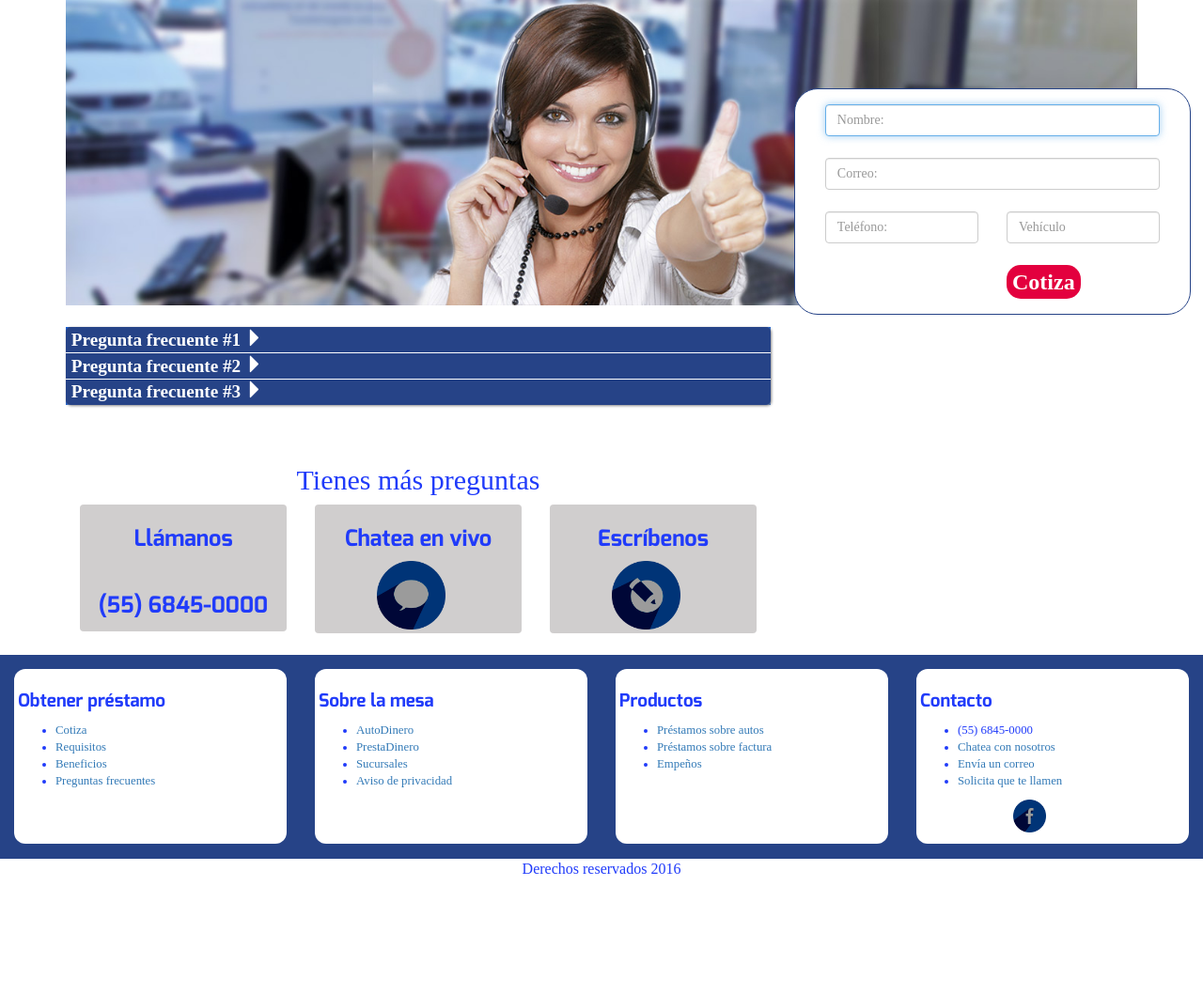
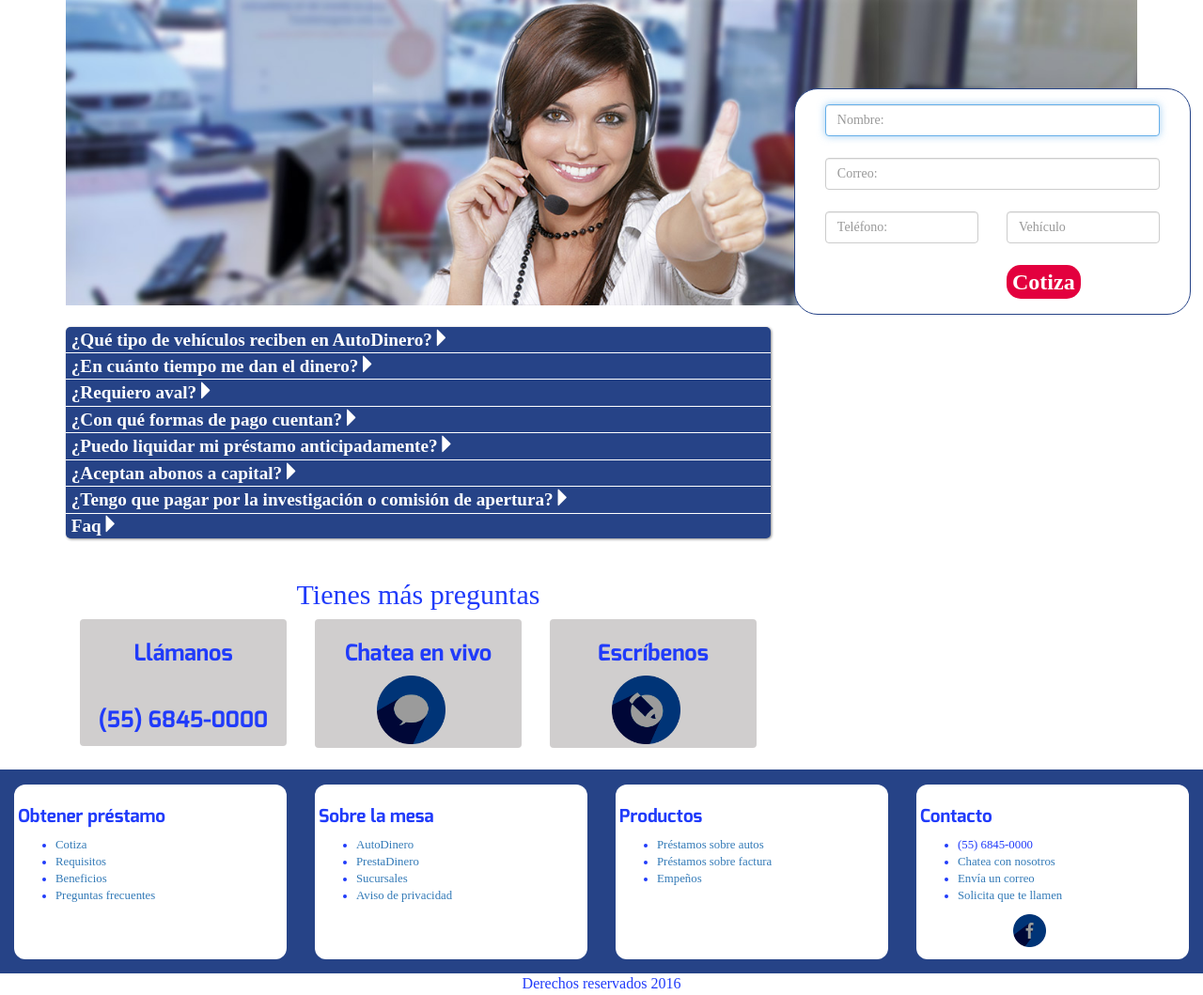
Before and after one commit to alesito500/PDI_web, a PHP site: page /faq.html in a window 1280 px wide. Shown: the part 106-1165 px from the top of the page at 94% size. Before the commit the page ends 1036 px from the top, so only its background shows below. Run offline with PHP 8.4, Linux system fonts and the light colour scheme; some libraries are stand-ins or nearby versions.

Commit message:
Comienzo de las preguntas frecuentes

```diff
--- a/html/css/style.css
+++ b/html/css/style.css
@@ -209,6 +209,9 @@ legend{
 	line-height: 1.6em;
 	text-align: justify;
 }
+#menufaq ul li{
+  padding: 0.8em;
+}
 
 #menufaq a:hover{
   color:#F9B855;
@@ -232,17 +235,6 @@ legend{
 }
 #menufaq li ul {display:none;}
 
-.dl_faq{
-  display: block;
-  background-color: #165dd2;
-}
-.dl_faq dt{
-  background-color: #dae1f3;
-  font-family: 'Exo Bold', sans-serif;
-}
-.dl_faq dd{
-  color: #fff;
-}
 .opciones_faq {
 	background-color: #d0cece;
 	text-align: center;
@@ -270,3 +262,6 @@ legend{
 footer{
   text-align: center;
 }
+.dl-list dt{
+  list-style-type: circle;
+}
--- a/html/faq.html
+++ b/html/faq.html
@@ -94,28 +94,93 @@
 		<div class="row">
         	<div class="col-sm-8">
           		<article>
-            		<dl class="dl_faq">
                 <ul id="menufaq" class="ulfaq">
-							<li><a href="#">Pregunta frecuente #1 <span class="glyphicon glyphicon-triangle-right" aria-hidden="true"></span></a>
+							<li><a href="#">¿Qué tipo de vehículos reciben en AutoDinero?<span class="glyphicon glyphicon-triangle-right" aria-hidden="true"></span></a>
 								<ul>
-									<li>Respuesta número 1. Lorem ipsum dolor sit amet, consectetur adipisicing elit, sed do eiusmod tempor incididunt ut labore et dolore magna aliqua. Ut enim ad minim veniam, quis nostrud exercitation ullamco laboris nisi ut aliquip ex ea commodo consequat. Duis aute irure dolor in reprehenderit in voluptate velit esse cillum dolore eu fugiat nulla pariatur. Excepteur sint occaecat cupidatat non proident, sunt in culpa qui officia deserunt mollit anim id est laborum.
+									<li>
+                    En AutoDinero recibimos autos particulares, de empresas y refacturados. No se reciben autos de aseguradora, taxis, de transporte público ni de subastas. <br>
+                    Puedes obtener un préstamo por la factura sin tener que dejar tu auto con cualquiera de estos
+                    vehículos.
+                    <dl class="dl-list">
+                      <dt>Automóviles</dt>
+                      <dt>Camionetas</dt>
+                      <dt>Tráileres</dt>
+                      <dt>Tractores</dt>
+                      <dt>Camiones de carga</dt>
+                    </dl>
+                    Además de los anteriores, puedes obtener un préstamo dejándolo en resguardo con cualquiera de
+                    estos vehículos.
+                    <dl class="dl-list">
+                      <dt>Motocicletas</dt>
+                      <dt>Motonetas</dt>
+                      <dt>Cuatrimotos</dt>
+                    </dl>
                   </li>
 								</ul>
 							</li>
-                            <li><a href="#">Pregunta frecuente #2 <span class="glyphicon glyphicon-triangle-right" aria-hidden="true"></span></a>
+                            <li><a href="#">¿En cuánto tiempo me dan el dinero?<span class="glyphicon glyphicon-triangle-right" aria-hidden="true"></span></a>
                               <ul>
-									<li>Respuesta número 1. Lorem ipsum dolor sit amet, consectetur adipisicing elit, sed do eiusmod tempor incididunt ut labore et dolore magna aliqua. Ut enim ad minim veniam, quis nostrud exercitation ullamco laboris nisi ut aliquip ex ea commodo consequat. Duis aute irure dolor in reprehenderit in voluptate velit esse cillum dolore eu fugiat nulla pariatur. Excepteur sint occaecat cupidatat non proident, sunt in culpa qui officia deserunt mollit anim id est laborum.
+                                <li>
+                                  Puedes obtener dinero en 24 horas una vez que tu crédito está autorizado, si tus documentos
+                                  están en regla, podemos autorizarte en una hora.
                                 </li>
                               </ul>
 							</li>
-                            <li><a href="#">Pregunta frecuente #3 <span class="glyphicon glyphicon-triangle-right" aria-hidden="true"></span></a>
+                            <li><a href="#">¿Requiero aval?<span class="glyphicon glyphicon-triangle-right" aria-hidden="true"></span></a>
 								<ul>
-									<li>Respuesta número 1. Lorem ipsum dolor sit amet, consectetur adipisicing elit, sed do eiusmod tempor incididunt ut labore et dolore magna aliqua. Ut enim ad minim veniam, quis nostrud exercitation ullamco laboris nisi ut aliquip ex ea commodo consequat. Duis aute irure dolor in reprehenderit in voluptate velit esse cillum dolore eu fugiat nulla pariatur. Excepteur sint occaecat cupidatat non proident, sunt in culpa qui officia deserunt mollit anim id est laborum.
+									<li>
+                    No, te prestamos dinero sin aval.
                             		</li>
 								</ul>
 							</li>
+              <li>
+                <a href="#">
+                  ¿Con qué formas de pago cuentan?<span class="glyphicon glyphicon-triangle-right" aria-hidden="true"></span>
+                </a>
+                <ul>
+                  <li>
+                    Para tu comodidad puedes depositar en cualquier sucursal Bancomer. <br>
+                    Algunas de nuestras sucursales aceptan pagos en caja. <a href="sucursales.html">Comprueba aquí cuáles son.</a>
+                  </li>
                 </ul>
-            	</dl>
+              </li>
+              <li>
+                <a href="#">
+                  ¿Puedo liquidar mi préstamo anticipadamente?<span class="glyphicon glyphicon-triangle-right" aria-hidden="true"></span>
+                </a>
+                <ul>
+                  <li>Sí, puedes liquidar en cualquier momento sin penalización.</li>
+                </ul>
+              </li>
+              <li>
+                <a href="#">
+                  ¿Aceptan abonos a capital?<span class="glyphicon glyphicon-triangle-right" aria-hidden="true"></span>
+                </a>
+                <ul>
+                  <li>
+                    Sí, en aceptamos abonos a capital desde $1,000 pesos, así pagas menos intereses.
+                  </li>
+                </ul>
+              </li>
+              <li>
+                <a href="#">
+                  ¿Tengo que pagar por la investigación o comisión de apertura?<span class="glyphicon glyphicon-triangle-right" aria-hidden="true"></span>
+                </a>
+                <ul>
+                  <li>No, no cobramos por investigación ni por apertura de crédito. Sólo pagas el seguro y el localizador.</li>
+                </ul>
+              </li>
+              <li>
+                <a href="#">
+                  Faq<span class="glyphicon glyphicon-triangle-right" aria-hidden="true"></span>
+                </a>
+                <ul>
+                  <li></li>
+                </ul>
+              </li>
+
+						</ul>
+
             </article>
         </div>
       </div>
```
Also changed, not shown: 1 other file. Lines whose indentation alone changed are shown as unchanged.
